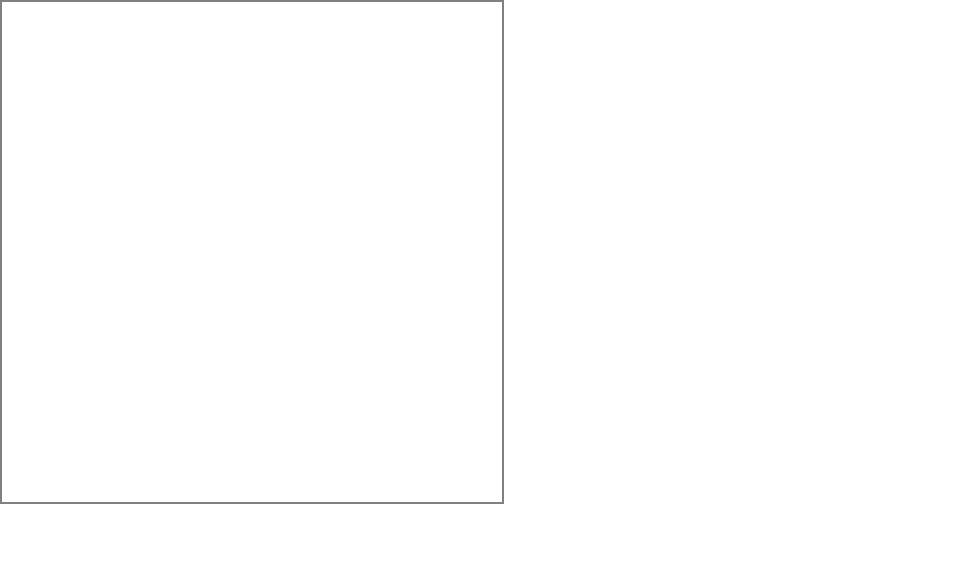
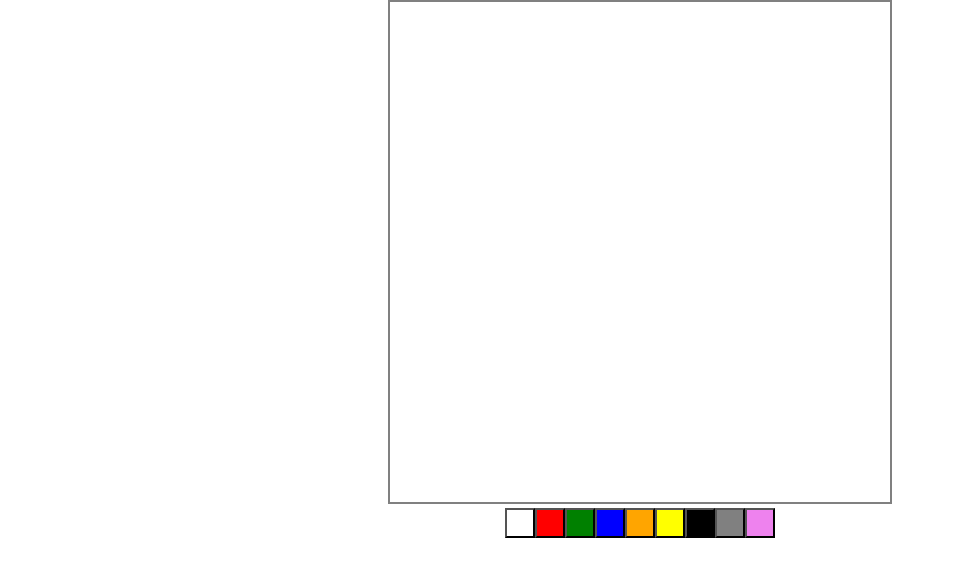
Before and after one commit to bart-1/draw-context, a React (Vite) app: page / in a window 1280 px wide. Shown: the top 576 px of the page, without its empty margins (0-955 px from the left). Built offline with nearby package versions, Linux system fonts and the light colour scheme.

Commit message:
add paletts of colors

```diff
--- a/src/components/Canvas.tsx
+++ b/src/components/Canvas.tsx
@@ -1,7 +1,6 @@
 import React, {
   FunctionComponent,
   MouseEventHandler,
-  SyntheticEvent,
   useEffect,
   useRef,
 } from "react";
@@ -19,7 +18,7 @@ const Canvas: FunctionComponent<CanvasProps> = ({
   height,
   width,
   handleCanvasMouse,
-}: CanvasProps) => {
+}) => {
   const canvasRef = useRef<HTMLCanvasElement>(null);
 
   useEffect(() => {
--- a/src/components/Draw.tsx
+++ b/src/components/Draw.tsx
@@ -1,10 +1,11 @@
 import React, { FunctionComponent, MouseEventHandler, useState } from "react";
 import Canvas from "./Canvas";
+import Palette from "./Palette";
 
 const Draw: FunctionComponent = () => {
   const [canvasSize, setCanvasSize] = useState({ width: 500, height: 500 });
   const [drawOn, setDrawOn] = useState(false);
-  const [mouseDownCoordinates, setMouseDownCoordinates] = useState({
+  const [mouseStartCoordinates, setMouseStartCoordinates] = useState({
     x: 0,
     y: 0,
   });
@@ -12,19 +13,23 @@ const Draw: FunctionComponent = () => {
     x: 0,
     y: 0,
   });
+  const [colorOfTool, setColorOfTool] = useState("black");
 
   const draw = (ctx: CanvasRenderingContext2D) => {
-    ctx.strokeStyle = "black";
+    ctx.strokeStyle = colorOfTool;
     ctx.lineWidth = 10;
-    ctx.lineCap = 'round';
+    ctx.lineCap = "round";
     ctx.beginPath();
     if (drawOn) {
-      ctx.moveTo(mouseDownCoordinates.x, mouseDownCoordinates.y);
+      ctx.moveTo(
+        mouseStartCoordinates.x - ctx.canvas.offsetLeft,
+        mouseStartCoordinates.y - ctx.canvas.offsetTop
+      );
       ctx.lineTo(
         mouseMoveCoordinates.x - ctx.canvas.offsetLeft,
         mouseMoveCoordinates.y - ctx.canvas.offsetTop
       );
-      setMouseDownCoordinates(mouseMoveCoordinates);
+      setMouseStartCoordinates(mouseMoveCoordinates);
       ctx.stroke();
     }
   };
@@ -32,25 +37,32 @@ const Draw: FunctionComponent = () => {
   const handleCanvasMouse: MouseEventHandler<HTMLCanvasElement> = (e) => {
     if (e.type === "mousedown") {
       setDrawOn(true);
-      setMouseDownCoordinates({ x: e.clientX, y: e.clientY });
+      setMouseStartCoordinates({ x: e.clientX, y: e.clientY });
     }
 
     if (e.type === "mouseup") {
       setDrawOn(false);
-      setMouseDownCoordinates({ x: 0, y: 0 });
+      setMouseStartCoordinates({ x: 0, y: 0 });
     }
 
     if (e.type === "mousemove")
       setMouseMoveCoordinates({ x: e.pageX, y: e.pageY });
   };
+  const handleColorOnClick: MouseEventHandler<HTMLButtonElement> = (e) => {
+    setColorOfTool(e.currentTarget.name);
+    console.log(e.currentTarget.name);
+  };
 
   return (
+    <div>
       <Canvas
         draw={draw}
         width={canvasSize.width}
         height={canvasSize.height}
         handleCanvasMouse={handleCanvasMouse}
       />
+      <Palette handleColorOnClick={handleColorOnClick} />
+    </div>
   );
 };
 
--- /dev/null
+++ b/src/components/Palette.tsx
@@ -0,0 +1,31 @@
+import React, { FunctionComponent, MouseEventHandler } from "react";
+
+interface PaletteProps {
+  handleColorOnClick: MouseEventHandler<HTMLButtonElement>;
+}
+
+const colorsPaletteArr = [
+  "white",
+  "red",
+  "green",
+  "blue",
+  "orange",
+  "yellow",
+  "black",
+  "gray",
+  "violet",
+];
+
+const Palette: FunctionComponent<PaletteProps> = ({ handleColorOnClick }) => {
+  const colorsPalette = colorsPaletteArr.map((color) => (
+    <button
+          key={color}
+          name={color}
+      style={{ backgroundColor: color, width: "30px", height: "30px" }}
+      onClick={handleColorOnClick}></button>
+  ));
+
+  return <div>{colorsPalette}</div>;
+};
+
+export default Palette;
--- a/src/styles/App.css
+++ b/src/styles/App.css
@@ -0,0 +1,3 @@
+div.App {
+    text-align: center;
+}
```
Lines whose indentation alone changed are shown as unchanged.
